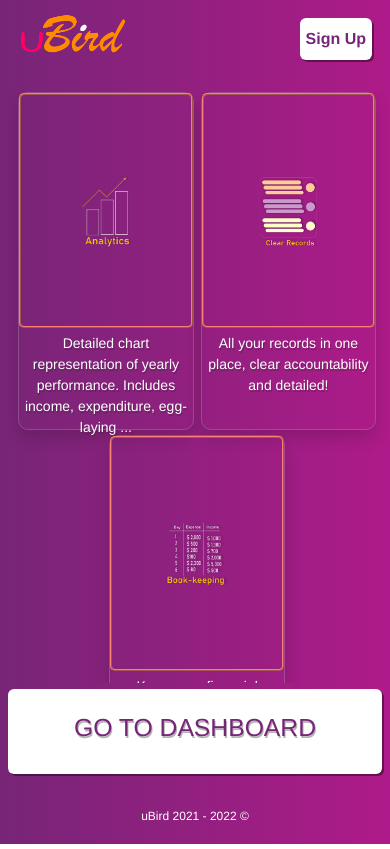
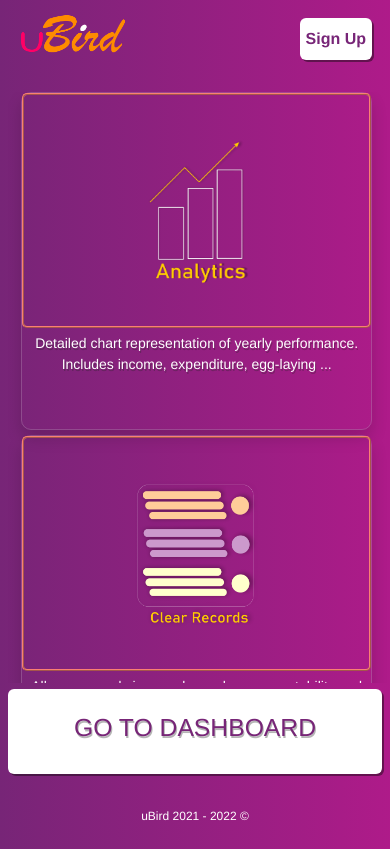
Before and after one commit to ufombam/farm_inventory_app, a React (Create React App) app: page / in a window 390 px wide. Built offline with nearby package versions, Linux system fonts and the light colour scheme; the HTML template or start-up script is replaced by a standard one.

Commit message:
adjusting responsiveness

```diff
--- a/src/Components/Finance/Finance.scss
+++ b/src/Components/Finance/Finance.scss
@@ -143,7 +143,7 @@
     }
 }
 
-@media screen and (max-width: screen.$ipads-tablets-max) {
+@media screen and (min-width: screen.$ipads-tablets-min) and (max-width: screen.$ipads-tablets-max) {
     .fin{
         font-size: 1rem;
         &_header {
--- a/src/Components/Home/Home.scss
+++ b/src/Components/Home/Home.scss
@@ -161,7 +161,7 @@
     }
 }
 
-@media screen and (max-width: screen.$ipads-tablets-max) {
+@media screen and (min-width: screen.$ipads-tablets-min) and (max-width: screen.$ipads-tablets-max) {
     .home_app{
         .my_card_container{
             .card {
--- a/src/Components/Landing/Landing.scss
+++ b/src/Components/Landing/Landing.scss
@@ -174,7 +174,7 @@
     }
 }
 
-@media screen and (max-width: screen.$ipads-tablets-max) {
+@media screen and (min-width: screen.$ipads-tablets-min) and (max-width: screen.$ipads-tablets-max) {
     .landing_container {
         height: 100vh;
         width: 100vw;
--- a/src/Components/Menu/Menu.scss
+++ b/src/Components/Menu/Menu.scss
@@ -84,7 +84,7 @@ nav {
     }
 }
 
-@media screen and (max-width: screen.$ipads-tablets-max) {
+@media screen and (min-width: screen.$ipads-tablets-min) and (max-width: screen.$ipads-tablets-max) {
     nav {
         .menu_link {
             font-size: 1.5em;
--- a/src/Components/Record/Summary/Summary.scss
+++ b/src/Components/Record/Summary/Summary.scss
@@ -94,7 +94,7 @@
     }
 }
 
-@media screen and (max-width: screen.$ipads-tablets-max) {
+@media screen and (min-width: screen.$ipads-tablets-min) and (max-width: screen.$ipads-tablets-max) {
     .summary_body {
         .summary-card-container {
             height: 80vh;
--- a/src/Components/Register/Register.scss
+++ b/src/Components/Register/Register.scss
@@ -89,7 +89,7 @@
     }
 }
 
-@media screen and (max-width: screen.$ipads-tablets-max) {
+@media screen and (min-width: screen.$ipads-tablets-min) and (max-width: screen.$ipads-tablets-max) {
     .register {
         overflow: auto;
         &_body {
--- a/src/Components/Settings/Settings.scss
+++ b/src/Components/Settings/Settings.scss
@@ -95,7 +95,7 @@
     }
 }
 
-@media screen and (max-width: screen.$ipads-tablets-max) {
+@media screen and (min-width: screen.$ipads-tablets-min) and (max-width: screen.$ipads-tablets-max) {
     .settings_container {
         background-size: 40%;
         .form1 {
--- a/src/Components/SignIn/SignIn.scss
+++ b/src/Components/SignIn/SignIn.scss
@@ -87,7 +87,7 @@
     }
 }
 
-@media screen and (max-width: screen.$ipads-tablets-max) {
+@media screen and (min-width: screen.$ipads-tablets-min) and (max-width: screen.$ipads-tablets-max) {
     .signin_app {
         .signin_app_border {
             height: 70vh;
--- a/src/screen.scss
+++ b/src/screen.scss
@@ -1,5 +1,10 @@
 $mobile-devices-max: 576px;
+
+$ipads-tablets-min: 577px;
 $ipads-tablets-max: 768px;
+
+$laptops-min: 769px;
 $laptops-max: 1024px;
-$desktop-max: 1200px;
-$XL-screen:1201;
+
+$desktop-min: 1200px;
+//$XL-screen:1201;
```
